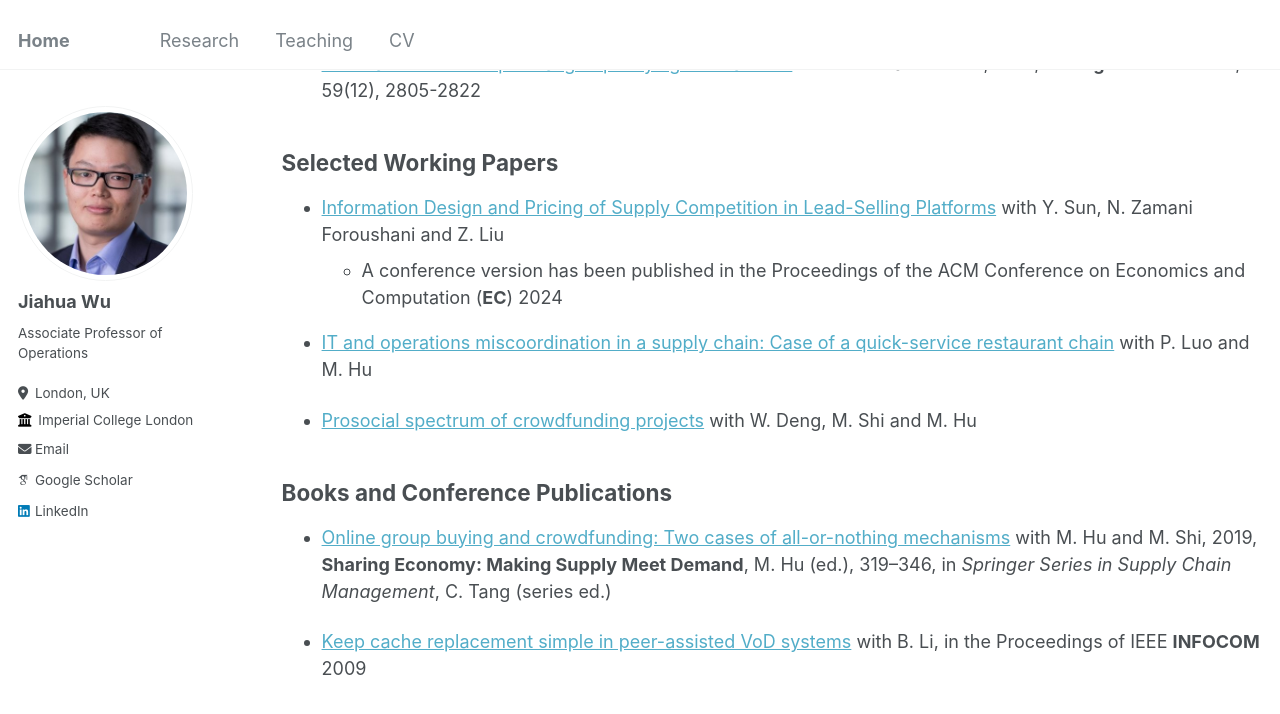
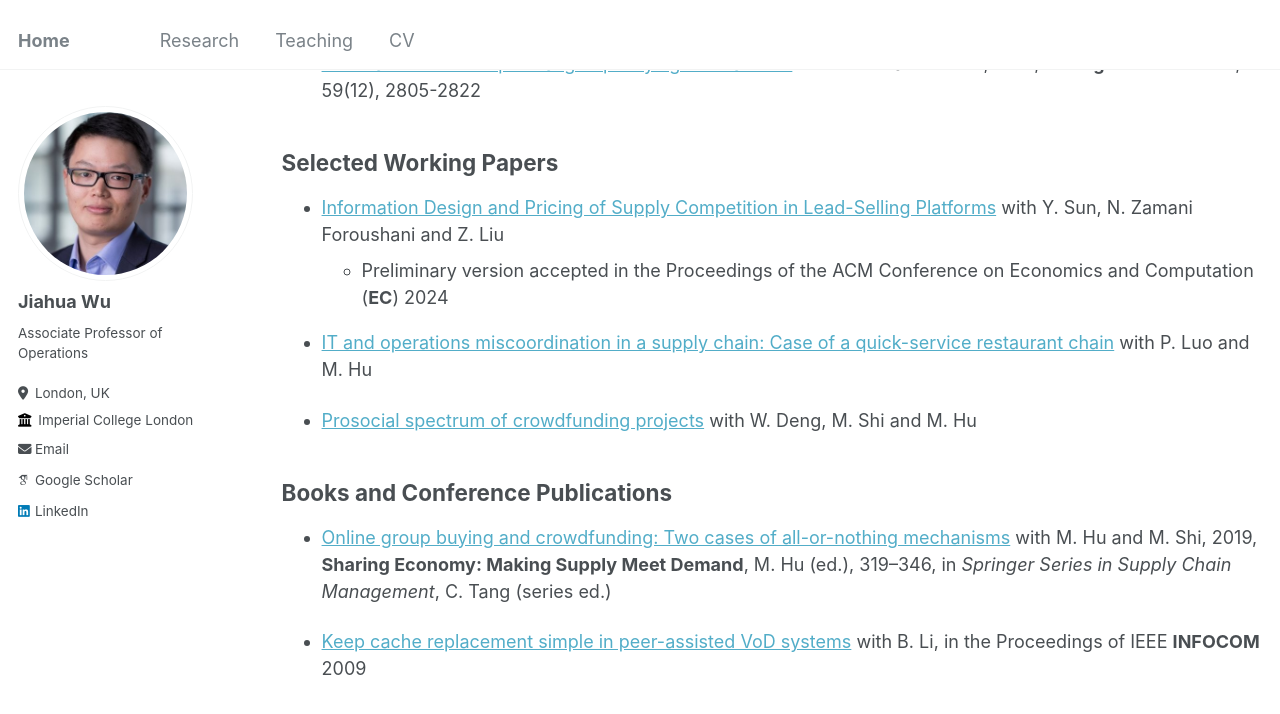
Before and after one commit to wu-jiahua/jiahua-academicpages.github.io, a Jekyll site: the page built from _pages/publications.md, in a window 1280 px wide and 900 px high, scrolled down 655 px. Shown: the top 714 px of the window. Built offline with Jekyll 4.4.1, drawn with Linux system fonts in a browser that asks for light colours; some web fonts are replaced.

Commit message:
Update publications.md

```diff
--- a/_pages/publications.md
+++ b/_pages/publications.md
@@ -26,7 +26,7 @@ You can also find my articles on [SSRN](https://papers.ssrn.com/sol3/cf_dev/AbsB
 
 ## Selected Working Papers
 * [Information Design and Pricing of Supply Competition in Lead-Selling Platforms](https://papers.ssrn.com/sol3/papers.cfm?abstract_id=4872681) with Y. Sun, N. Zamani Foroushani and Z. Liu
-    * A conference version has been published in the Proceedings of the ACM Conference on Economics and Computation (**EC**) 2024
+    * Preliminary version accepted in the Proceedings of the ACM Conference on Economics and Computation (**EC**) 2024
 
 * [IT and operations miscoordination in a supply chain: Case of a quick-service restaurant chain](https://papers.ssrn.com/sol3/papers.cfm?abstract_id=4666841) with P. Luo and M. Hu
 
```
